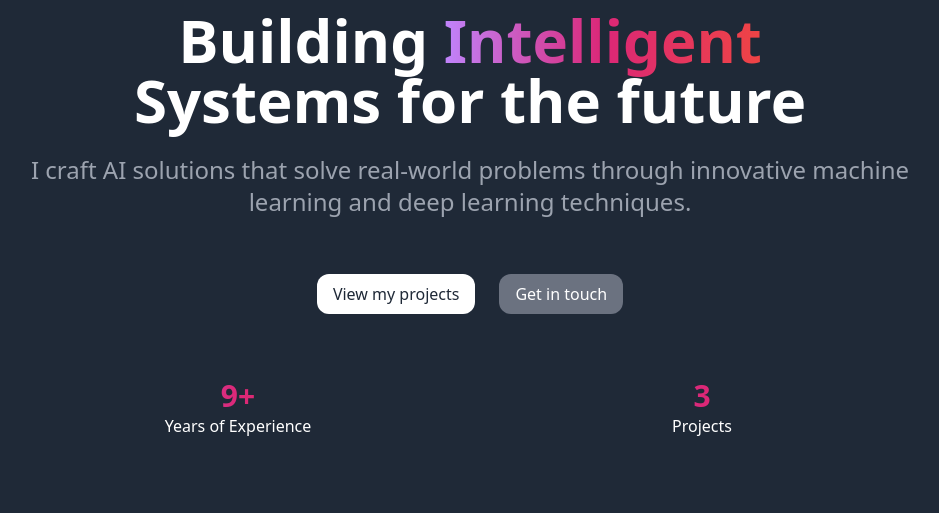
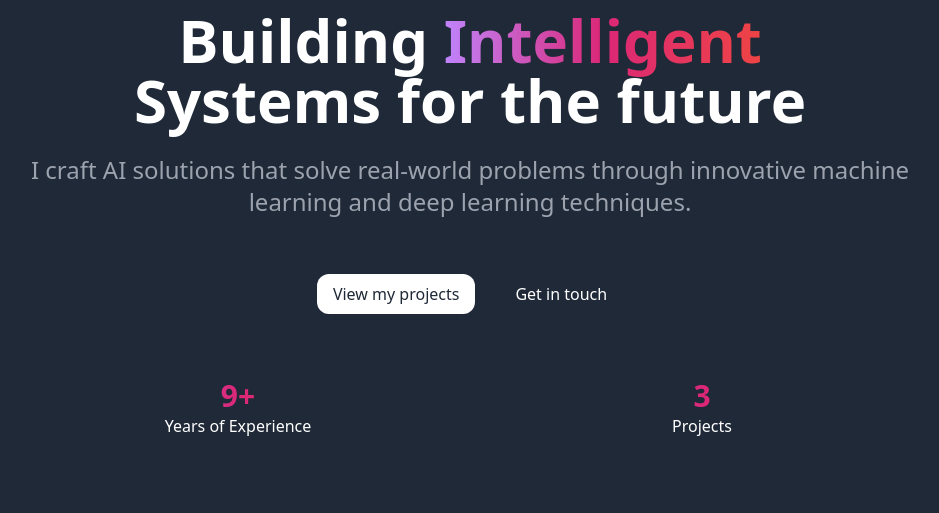
Before and after one commit to frascalise/ws, a Django app: page / in a window 1280 px wide. Shown: the part 175-688 px from the top of the page, without its empty margins (170-1109 px from the left). Run offline with Django 4.2, Linux system fonts and the light colour scheme; some libraries are stand-ins or nearby versions.

Commit message:
small changes

```diff
--- a/templates/home/hero.html
+++ b/templates/home/hero.html
@@ -22,7 +22,7 @@
     <a href="{% url 'home' %}" class="inline-block mt-4 text-gray-800 bg-white hover:bg-gray-300 font-medium py-2 px-4 rounded-xl transition">
         View my projects
     </a>
-    <a href="{% url 'home' %}" class="inline-block mt-4 text-white bg-gray-500 hover:bg-gray-600 text-gray-900 bord font-medium py-2 px-4 rounded-xl transition">
+    <a href="{% url 'home' %}" class="inline-block mt-4 text-white bg-graahover:bg-gray-600 text-gray-900 bord font-medium py-2 px-4 rounded-xl transition">
         Get in touch
     </a>
 </div>
```
